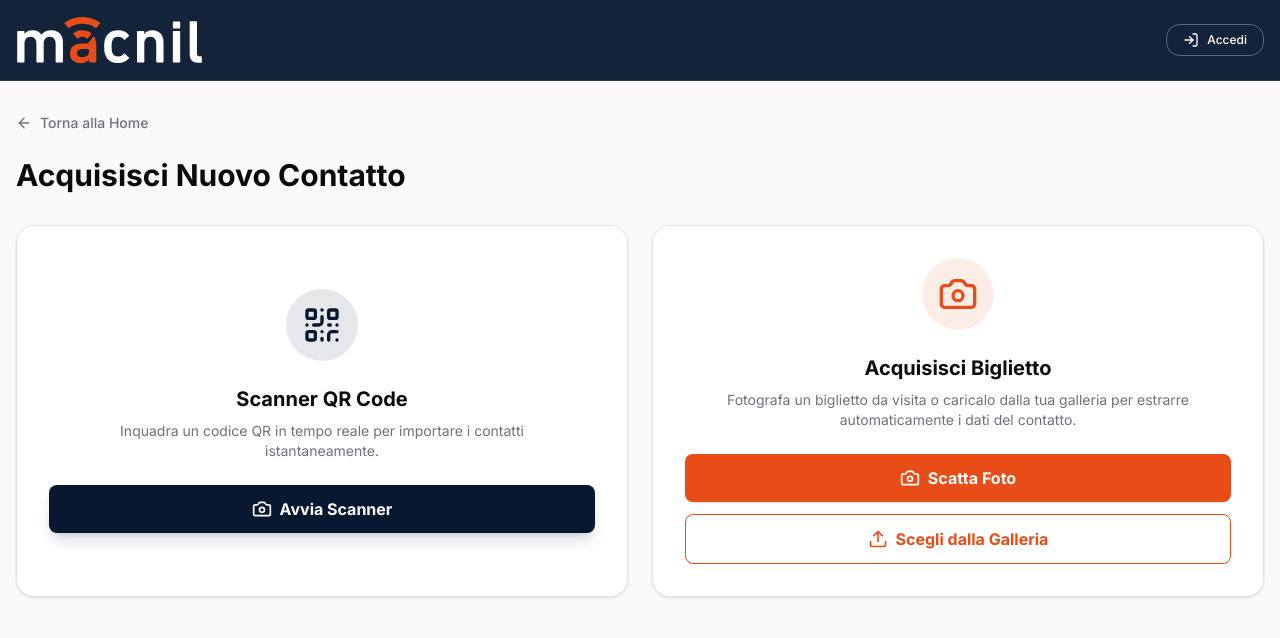
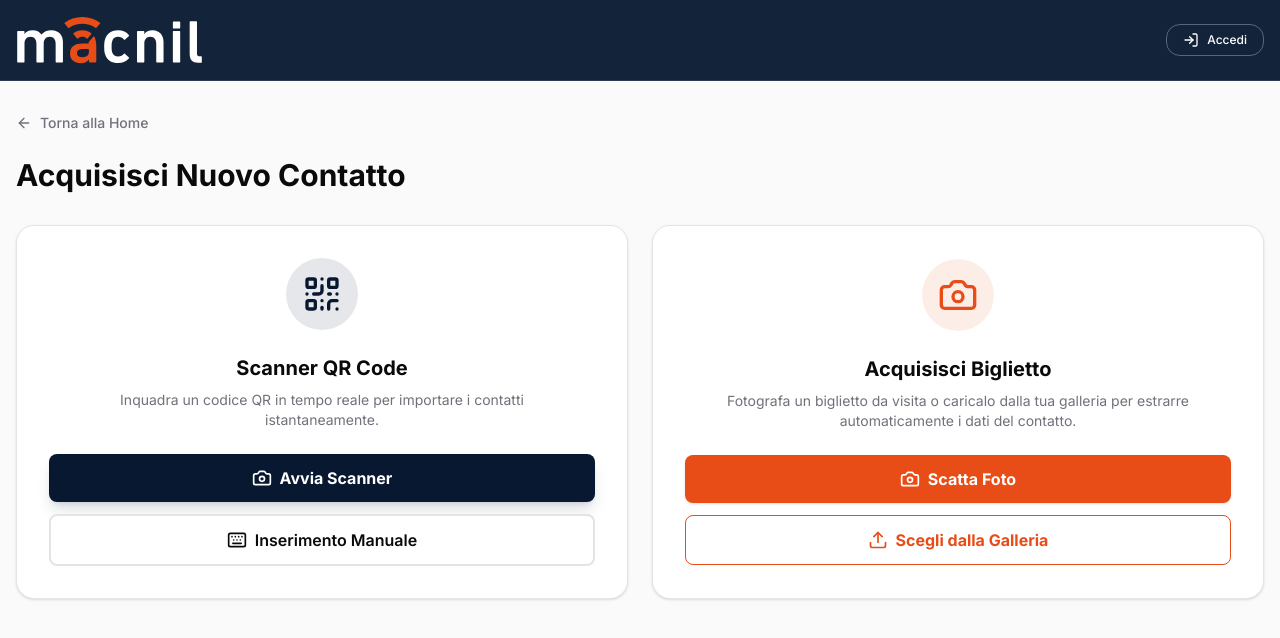
Before and after one commit to pierquarta25/Digitalizzazione_Bigliettidavisita_MacNil, a Next.js app: page /scan in a window 1280 px wide. Shown: the top 638 px of the page. Built offline with nearby package versions, Linux system fonts and the light colour scheme; no server answers.

Commit message:
feat: aggiunto pulsante per inserimento manuale nella pagina scanner

```diff
--- a/src/app/scan/page.tsx
+++ b/src/app/scan/page.tsx
@@ -2,7 +2,7 @@
 
 import { useState, useEffect } from 'react'
 import { Button } from '@/components/ui/Button'
-import { Camera, QrCode, Upload, ArrowLeft, Loader2, Sliders, Sun, RotateCw, Sparkles, X, AlertCircle } from 'lucide-react'
+import { Camera, QrCode, Upload, ArrowLeft, Loader2, Sliders, Sun, RotateCw, Sparkles, X, AlertCircle, Keyboard } from 'lucide-react'
 import Link from 'next/link'
 import { useRouter } from 'next/navigation'
 import { parseVCard } from '@/utils/parser'
@@ -493,6 +493,16 @@ export default function ScanPage() {
                   <Camera className="mr-2 h-5 w-5" />
                   Avvia Scanner
                 </Button>
+
+                <Link href="/manual-entry" className="w-full block">
+                  <Button
+                    variant="outline"
+                    className="w-full py-6 font-semibold border-2"
+                  >
+                    <Keyboard className="mr-2 h-5 w-5" />
+                    Inserimento Manuale
+                  </Button>
+                </Link>
               </div>
             </div>
 
```
